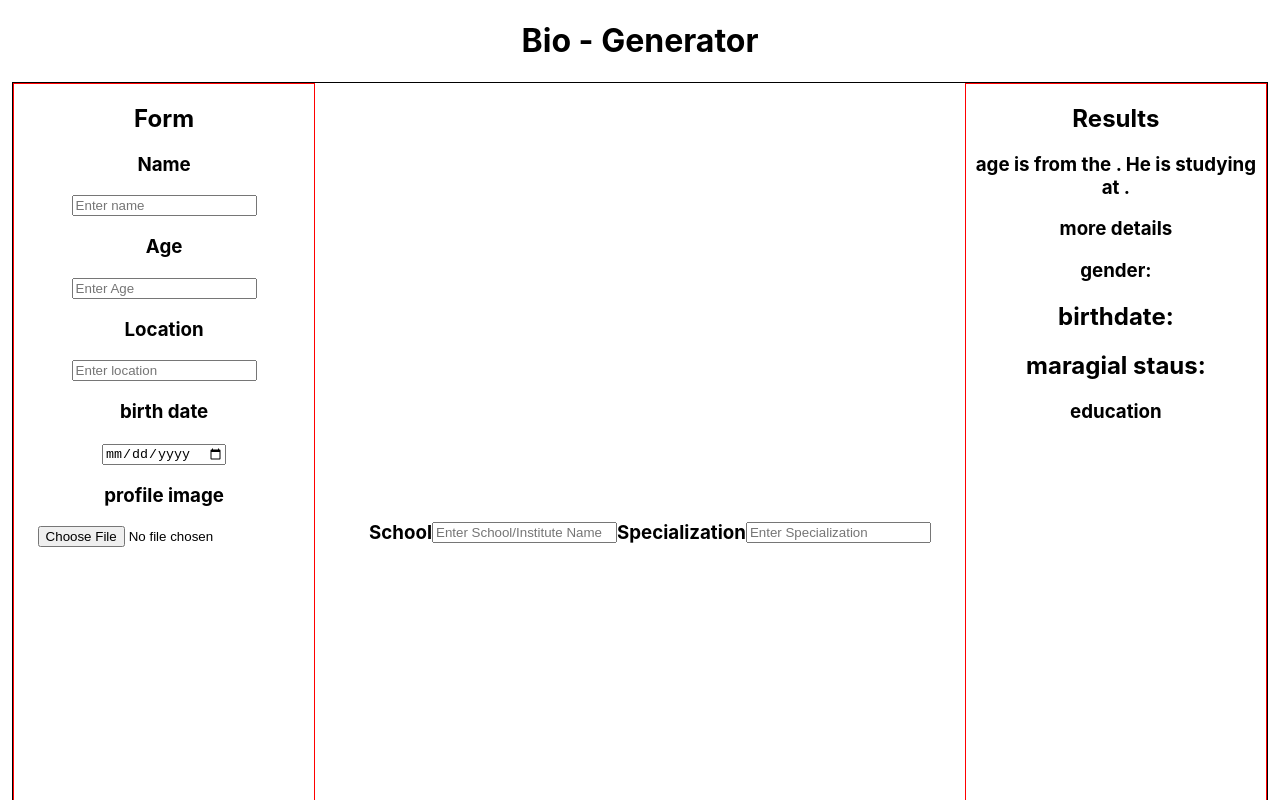
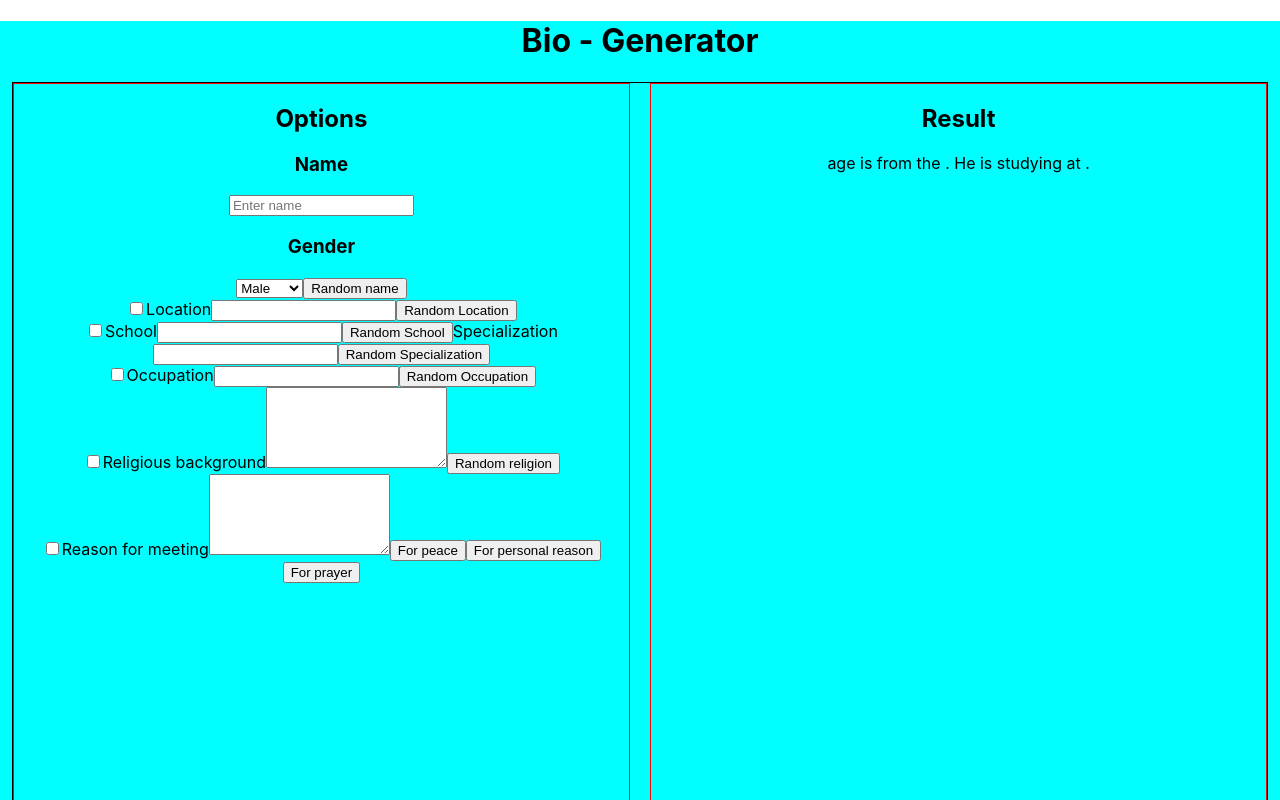
Before and after one commit to paragpatil187/Bio_Generator_App, a React (Create React App) app: page / in a window 1280 px wide. Shown: the top 800 px of the page. Built offline with nearby package versions, Linux system fonts and the light colour scheme.

Commit message:
try change to  original

```diff
--- a/src/App.css
+++ b/src/App.css
@@ -1,5 +1,6 @@
 .App {
   text-align: center;
+  background-color: aqua;
 }
 
 .container {
--- a/src/App.js
+++ b/src/App.js
@@ -35,69 +35,90 @@ function App() {
       <div className="container">
         <div className="option">
 
-          <h2>Form</h2>
+          <h2>Options</h2>
+          <div className="box">
           <h3>Name</h3>
           <input
             type="text"
             placeholder="Enter name"
             onChange={handleInputName}
           />
-          <h3>Age</h3>
-          <input
-            type="Number"
-            placeholder="Enter Age"
-            onChange={handleInputAge}
-          />
+          <h3>Gender</h3>
+          <select
+          >
+            <option value="male">Male</option>
+            <option value="female">Female</option>
+          </select>
+          <button>Random name</button>
 
-          <br />
-          <h3>Location</h3>
-          <input
-            type="text"
-            placeholder="Enter location"
-            onChange={handleInputLocation}
-          />
-          <br />
-          <h3>birth date</h3>
-            <input
-              type="date"
+          </div>
+          <div className="box">
+          <input type="checkbox"></input>
+            <label>Location</label>
+            <input type="text" onChange={handleInputLocation}></input>
+            <button>Random Location</button>
 
 
-            />
-            <br/>
-            <h3>profile image</h3>
-            <input type="file"/>
           </div>
-          <br/>
-          <div className="education">
-            <br />
-            <h3>School</h3>
-            <input
-              type="text"
-              placeholder="Enter School/Institute Name"
-              onChange={handleInputSchool}
-            />
+          <div className="box">
+          <input type="checkbox"></input>
+            <label>School</label>
+            <input type="text" onChange={handleInputSchool}></input>
+            <button>Random School</button>
+            <label>Specialization</label>
+            <input type="text" onChange={handleInputStream}></input>
+            <button>Random Specialization</button>
 
 
-             <h3>Specialization</h3>
-            <input
-              type="text"
-              placeholder="Enter Specialization"
-              onChange={handleInputStream}
-            />
-            <br/>
+          </div>
+          <div className="box">
+          <input type="checkbox"></input>
+            <label>Occupation</label>
+            <input type="text"></input>
+            <button>Random Occupation</button>
 
-        </div>
+
+          </div>
+          <div className="box">
+          <input type="checkbox"></input>
+            <label>Religious background</label>
+            <textarea rows="5" cols="20"></textarea>
+            <button>Random religion</button>
+
+
+          </div>
+          <div className="box">
+          <input type="checkbox"></input>
+            <label>Reason for meeting</label>
+            <textarea rows="5" cols="20"></textarea>
+            <button>For peace</button>
+            <button>For personal reason</button>
+            <button>For prayer</button>
+
+
+
+          </div>
+          </div>
+
+
+
+
+
+
+
+
+
+
+
+
+
         <div className="result">
-          <h2>Results</h2>
-          <h3>
+          <h2>Result</h2>
+          <div>
             {name} age {age} is from the {location}. He is studying {stream} at {school}.
-          </h3>
+          </div>
 
-          <h3>more details</h3>
-          <h3>gender:</h3>
-          <h2>birthdate:</h2>
-          <h2>maragial staus:</h2>
-          <h3>education</h3>
+
         </div>
       </div>
     </div>
```
